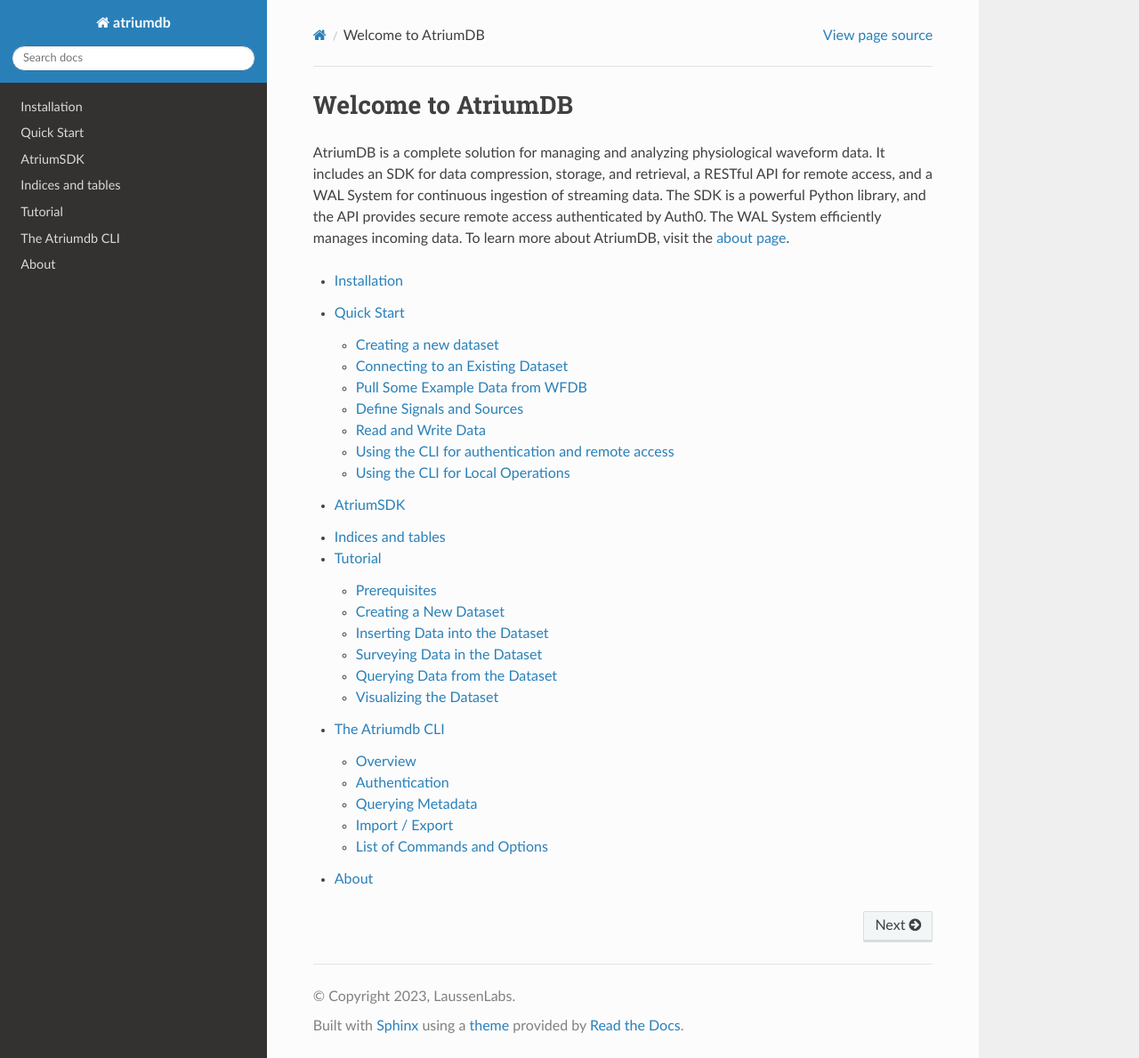
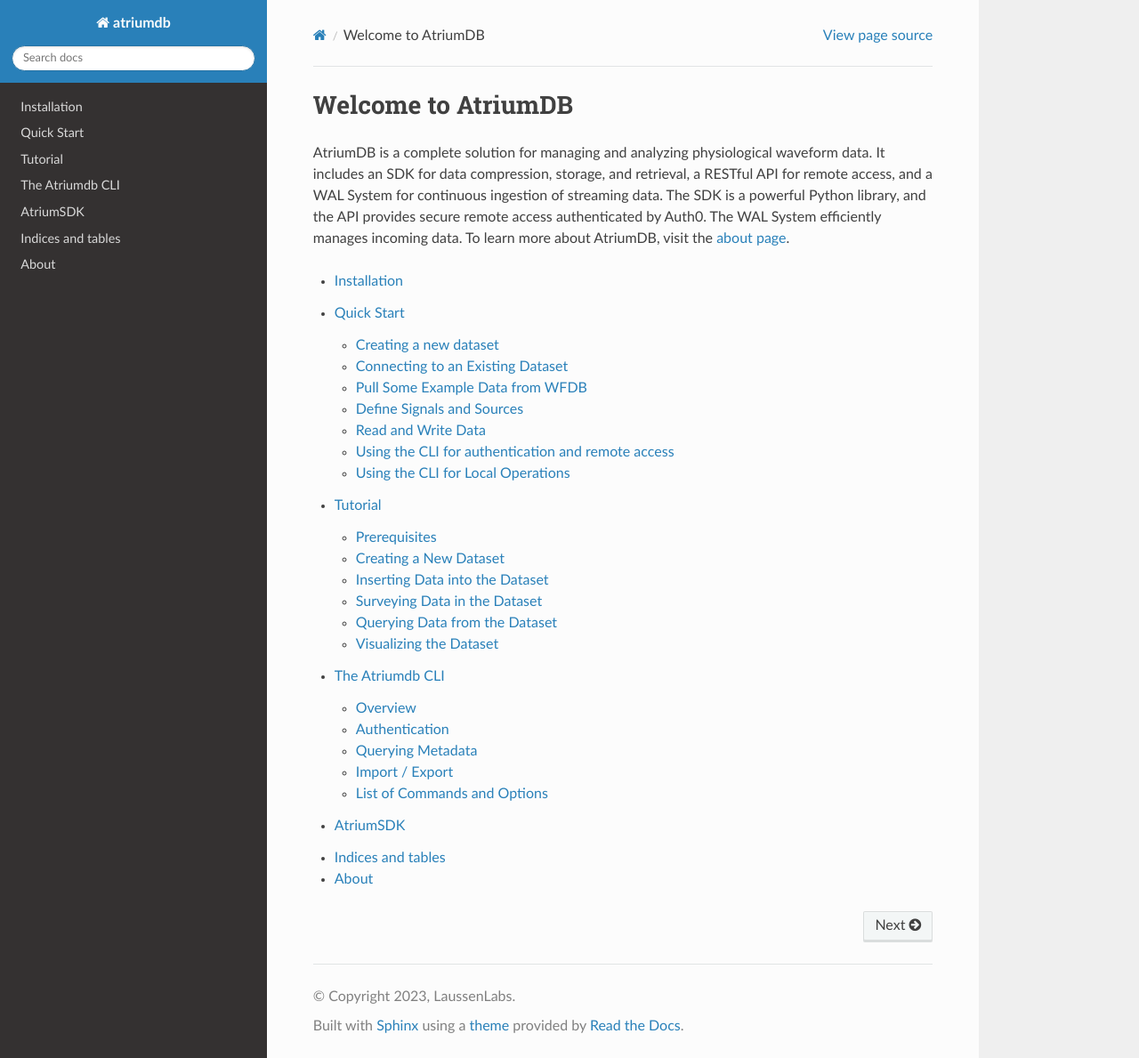
Before and after one commit to LaussenLabs/atriumdb, a Sphinx documentation site: the page built from sdk/docs/source/index.rst, in a window 1280 px wide and 1189 px high. Shown: the whole window at 89% size. Built offline with Sphinx 7.4.7 and the Read the Docs theme 2.0.0, drawn with Linux system fonts in a browser that asks for light colours.

Commit message:
Rearrange toc.

```diff
--- a/sdk/docs/source/index.rst
+++ b/sdk/docs/source/index.rst
@@ -13,7 +13,7 @@
 
    installation
    quickstart
-   contents
    tutorial
    cli
+   contents
    about
```
